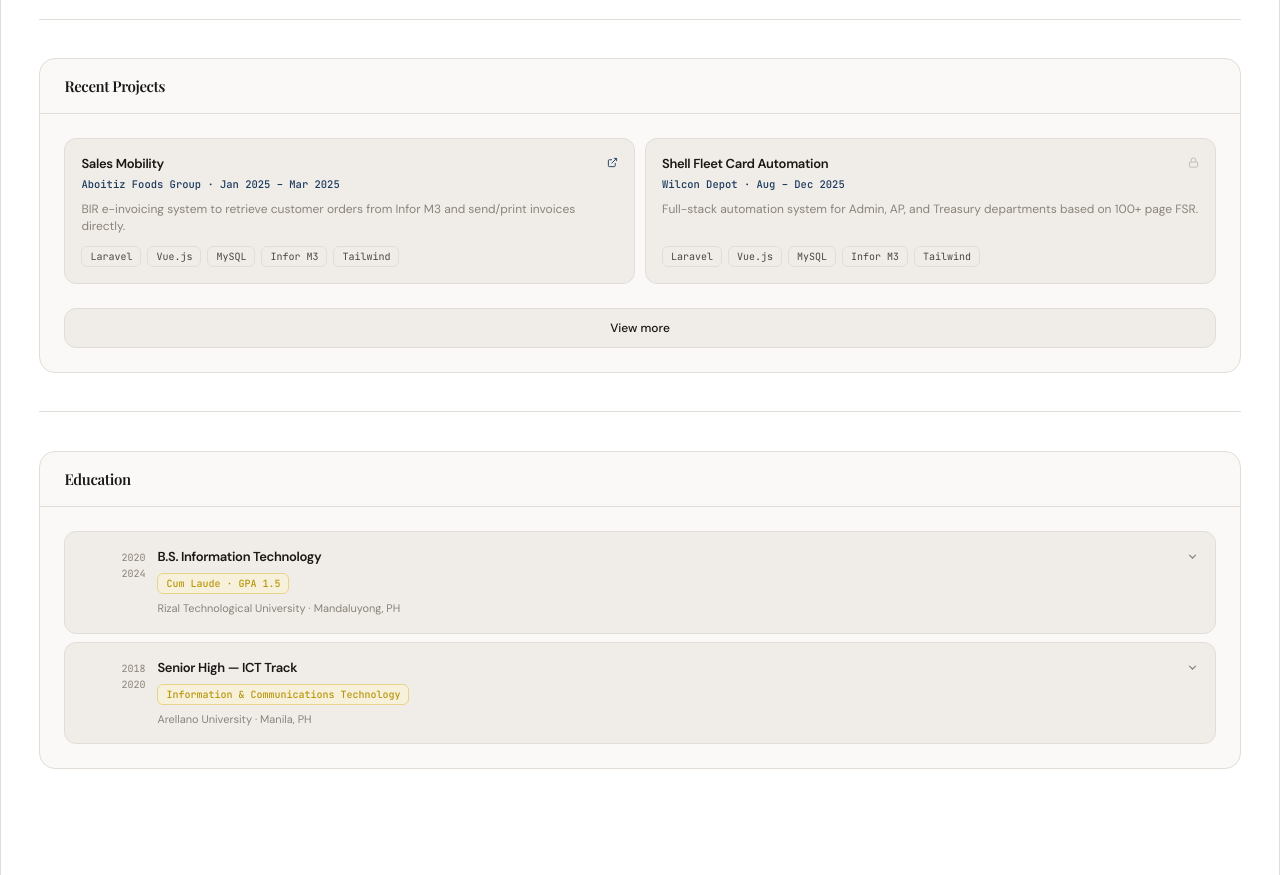
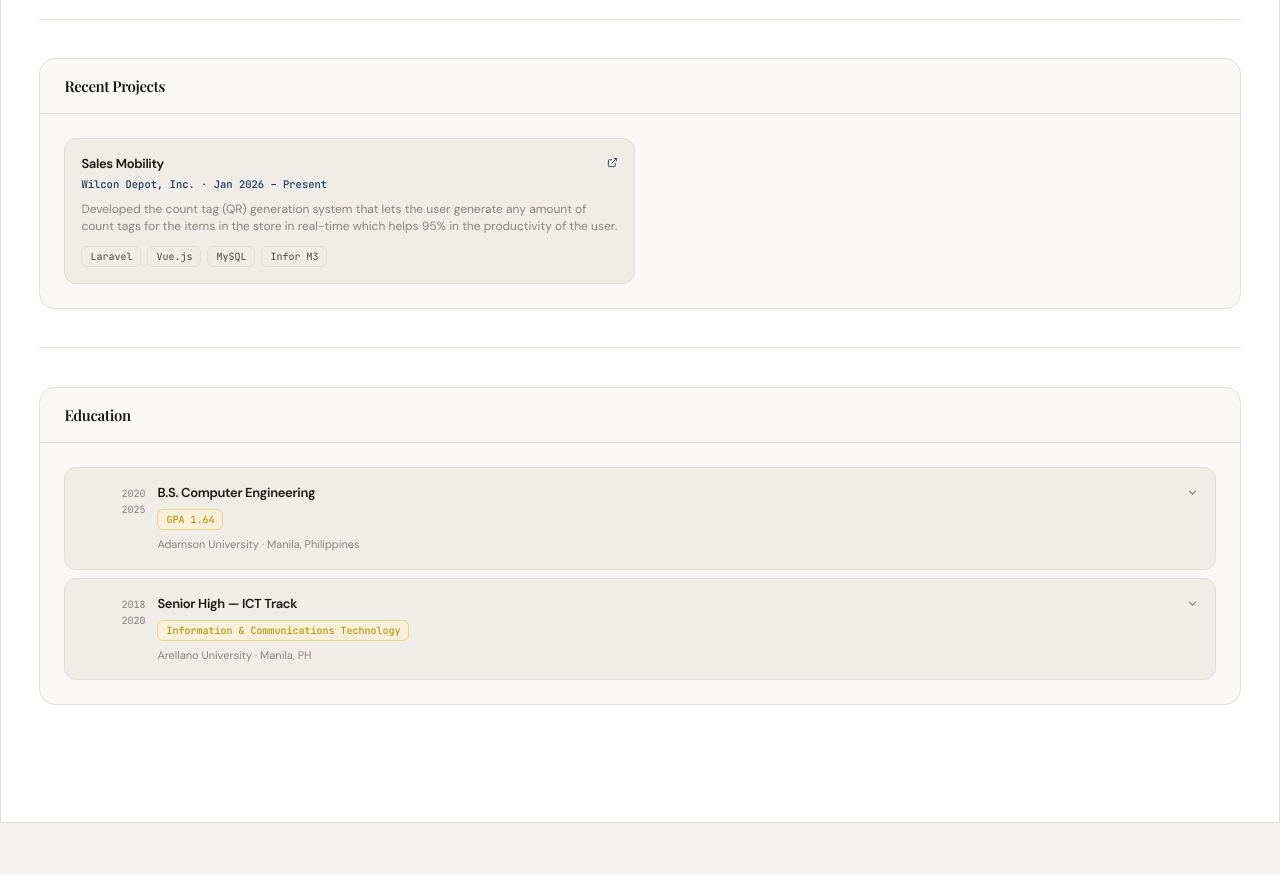
Before and after one commit to theJeremiahManalang/jeres_portfolio_v2, a Next.js app: page / in a window 1280 px wide. Shown: the part 1060-1935 px from the top of the page. After the commit the page ends 1883 px from the top, so only its background shows below. Built offline with nearby package versions, Linux system fonts and the light colour scheme; a web font is replaced by a local one.

Commit message:
Added new data to portfolio

```diff
--- a/data/portfolio.ts
+++ b/data/portfolio.ts
@@ -7,7 +7,7 @@ export const profile = {
   phone: "09763201154",
   email: "engr.jeremiah.m@gmail.com",
   company: "Wilcon Depot, Inc.",
-  resumeUrl: "/Renzi_Delposo_Resume.pdf",
+  // resumeUrl: "/Renzi_Delposo_Resume.pdf",
   linkedin: "https://www.linkedin.com/in/theJeremiahManalang/",
   github: "https://github.com/theJeremiahManalang",
   instagram: "https://instagram.com/mayajere_",
@@ -72,54 +72,57 @@ export const projects = [
   {
     id: "salesmobility",
     title: "Sales Mobility",
-    company: "Aboitiz Foods Group",
-    period: "Jan 2025 – Mar 2025",
-    description: "BIR e-invoicing system to retrieve customer orders from Infor M3 and send/print invoices directly.",
-    stack: ["Laravel", "Vue.js", "MySQL", "Infor M3", "Tailwind"],
+    company: "Wilcon Depot, Inc.",
+    period: "Jan 2026 – Present",
+    description: [
+      "Developed the count tag (QR) generation system that lets the user generate any amount of count tags for the items in the store in real-time which helps 95% in the productivity of the user.",
+      "",
+    ],
+    stack: ["Laravel", "Vue.js", "MySQL", "Infor M3"],
     isPrivate: false,
-    link: "https://github.com/httprenz",
+    // link: "https://github.com/httprenz",
   },
-  {
-    id: "shell",
-    title: "Shell Fleet Card Automation",
-    company: "Wilcon Depot",
-    period: "Aug – Dec 2025",
-    description: "Full-stack automation system for Admin, AP, and Treasury departments based on 100+ page FSR.",
-    stack: ["Laravel", "Vue.js", "MySQL", "Infor M3", "Tailwind"],
-    isPrivate: true,
-  },
-  {
-    id: "codashboard",
-    title: "CO-Dashboard",
-    company: "Wilcon Depot",
-    period: "May – Jul 2025",
-    description: "PR/DO approval dashboard with multi-level workflow and automated supplier email notifications.",
-    stack: ["Laravel", "Vue.js", "MySQL", "Infor M3", "Tailwind"],
-    isPrivate: true,
-  },
-  {
-    id: "pettycash",
-    title: "Petty Cash Replenishment",
-    company: "Wilcon Depot",
-    period: "Jul 2024 – May 2025",
-    description: "Branch petty cash automation for 113 branches across the Philippines with multi-level approvals.",
-    stack: ["Laravel", "Vue.js", "MySQL", "Infor M3", "Tailwind"],
-    isPrivate: true,
-  },
+  // {
+  //   id: "shell",
+  //   title: "Shell Fleet Card Automation",
+  //   company: "Wilcon Depot",
+  //   period: "Aug – Dec 2025",
+  //   description: "Full-stack automation system for Admin, AP, and Treasury departments based on 100+ page FSR.",
+  //   stack: ["Laravel", "Vue.js", "MySQL", "Infor M3", "Tailwind"],
+  //   isPrivate: true,
+  // },
+  // {
+  //   id: "codashboard",
+  //   title: "CO-Dashboard",
+  //   company: "Wilcon Depot",
+  //   period: "May – Jul 2025",
+  //   description: "PR/DO approval dashboard with multi-level workflow and automated supplier email notifications.",
+  //   stack: ["Laravel", "Vue.js", "MySQL", "Infor M3", "Tailwind"],
+  //   isPrivate: true,
+  // },
+  // {
+  //   id: "pettycash",
+  //   title: "Petty Cash Replenishment",
+  //   company: "Wilcon Depot",
+  //   period: "Jul 2024 – May 2025",
+  //   description: "Branch petty cash automation for 113 branches across the Philippines with multi-level approvals.",
+  //   stack: ["Laravel", "Vue.js", "MySQL", "Infor M3", "Tailwind"],
+  //   isPrivate: true,
+  // },
 ];
 
 export const education = [
   {
-    id: "rtu",
-    period: "2020 – 2024",
-    degree: "B.S. Information Technology",
-    school: "Rizal Technological University",
-    location: "Mandaluyong, PH",
-    honor: "Cum Laude · GPA 1.5",
+    id: "adu",
+    period: "2020 – 2025",
+    degree: "B.S. Computer Engineering",
+    school: "Adamson University",
+    location: "Manila, Philippines",
+    honor: "GPA 1.64",
     bullets: [
-      "Graduated Cum Laude with a GPA of 1.5 — top academic distinction.",
-      "Specialized in web systems, software development, and database management.",
-      "Active volunteer in the RTU College of Engineering Student Council.",
+      "Awarded as the Rank 9 St. Vincent de Paul Leadership Awardee for Batch 2024-2025.",
+      "Served as the Chairperson for Sports and Recreations under the Adamson University Student Government where I spearheaded the annual sportsfest for 8 colleges in 8 sports catering over 400+ students in 3 months.",
+      "Also served as the .",
       "Completed capstone projects involving full-stack web applications.",
     ],
   },
```
